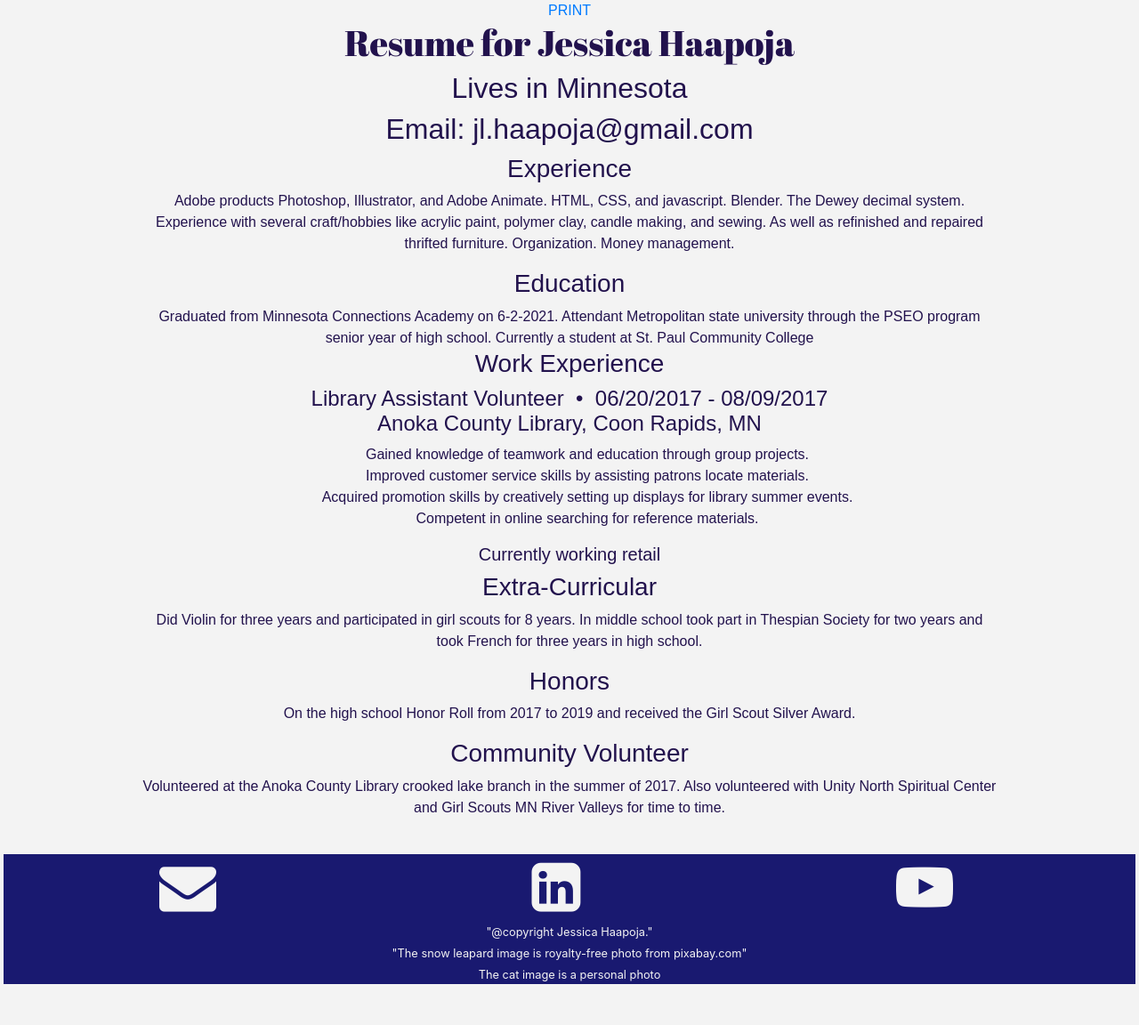
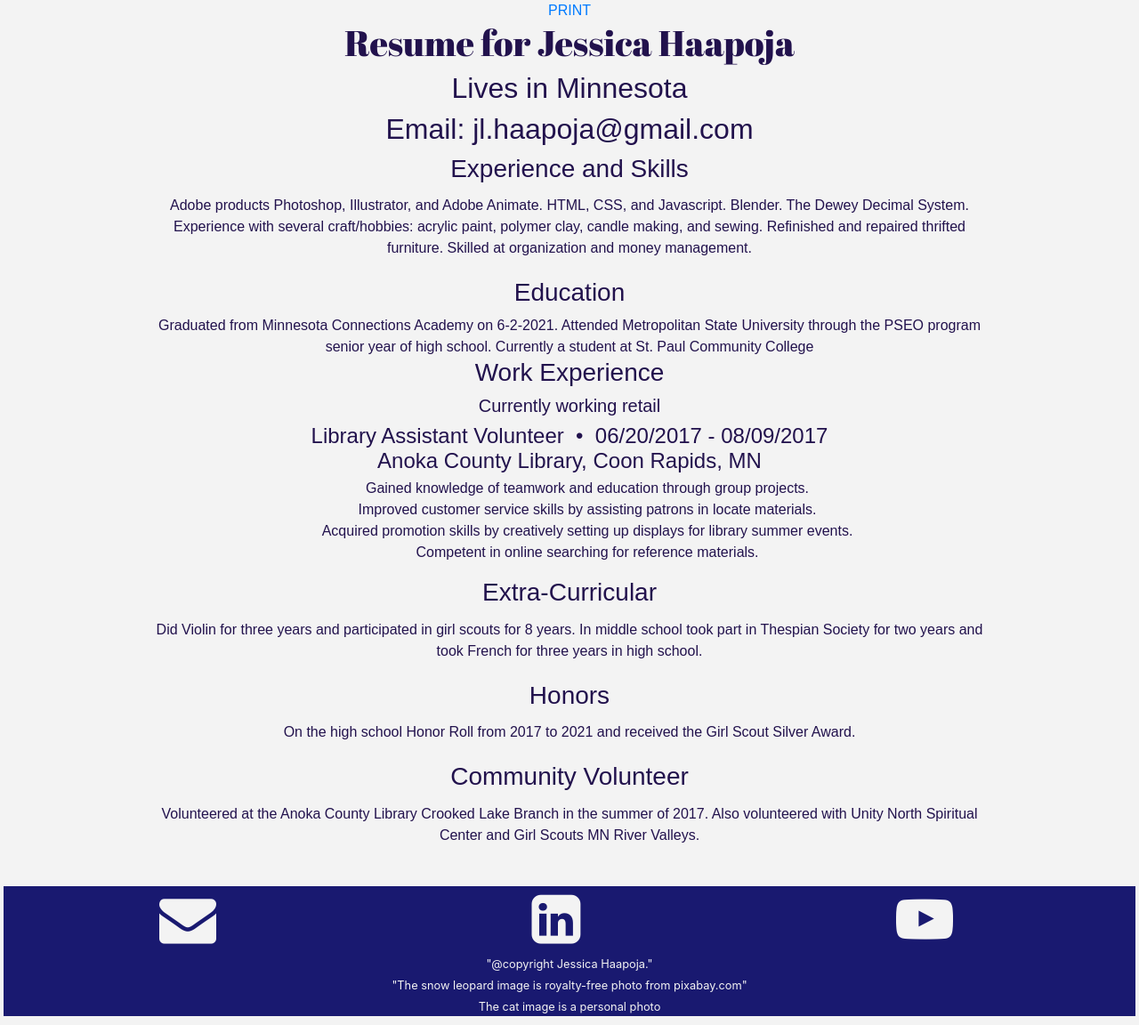
Before and after one commit to Jessica-Haapoja/Portfolio, a plain HTML site: page resume.html in a window 1280 px wide. Shown: the part 188-1340 px from the top of the page at 89% size. Before the commit the page ends 1304 px from the top, so only its background shows below. Drawn offline with nearby package versions, Linux system fonts and the light colour scheme.

Commit message:
Add files via upload

```diff
--- a/resume.html
+++ b/resume.html
@@ -29,27 +29,28 @@
 			<h1>Resume for Jessica Haapoja</h1>
 			<h2>Lives in Minnesota</h2>
 			<h2>Email: jl.haapoja@gmail.com</h2>
-			<h3>Experience</h3>
-			<p>Adobe products Photoshop, Illustrator, and Adobe Animate. HTML, CSS, and javascript. Blender. The Dewey decimal system. Experience with several craft/hobbies like acrylic paint, polymer clay, candle making, and sewing. As well as refinished and repaired thrifted furniture. Organization. Money management.</p>
+			<h3>Experience and Skills</h3>
+			<p>Adobe products Photoshop, Illustrator, and Adobe Animate. HTML, CSS, and Javascript. Blender. The Dewey Decimal System. Experience with several craft/hobbies: acrylic paint, polymer clay, candle making, and sewing. Refinished and repaired thrifted furniture. Skilled at organization and money management.</p>
 			<h3>Education</h3>
 			Graduated from Minnesota Connections Academy on 6-2-2021.
-			Attendant Metropolitan state university through the PSEO program senior year of high school.
+			Attended Metropolitan State University through the PSEO program senior year of high school.
 			Currently a student at St. Paul Community College
 			<h3>Work Experience</h3>
+			<h5>Currently working retail</h5>
 			<h4>Library Assistant Volunteer &nbsp;&bull;&nbsp; 06/20/2017 - 08/09/2017 <br> Anoka County Library, Coon Rapids, MN</h4>
 			<ul class="no-bullets">
 				<li>Gained knowledge of teamwork and education through group projects.</li>
-				<li>Improved customer service skills by assisting patrons locate materials.</li>
+				<li>Improved customer service skills by assisting patrons in locate materials.</li>
 				<li>Acquired promotion skills by creatively setting up displays for library summer events.</li>
 				<li>Competent in online searching for reference materials.</li>
 			</ul>
-			<h5>Currently working retail</h5>
+
 			<h3>Extra-Curricular</h3>
 			<p>Did Violin for three years and participated in girl scouts for 8 years. In middle school took part in Thespian Society for two years and took French for three years in high school.</p>
 			<h3>Honors</h3>
-			<p>On the high school Honor Roll from 2017 to 2019 and received the Girl Scout Silver Award.</p>
+			<p>On the high school Honor Roll from 2017 to 2021 and received the Girl Scout Silver Award.</p>
 			<h3>Community Volunteer</h3>
-			<p>Volunteered at the Anoka County Library crooked lake branch in the summer of 2017. Also volunteered with Unity North Spiritual Center and Girl Scouts MN River Valleys for time to time.</p>
+			<p>Volunteered at the Anoka County Library Crooked Lake Branch in the summer of 2017. Also volunteered with Unity North Spiritual Center and Girl Scouts MN River Valleys.</p>
 		</main>
 		<footer>
 			<div class="container-fluid">
@@ -68,7 +69,7 @@
 			<small>
 				"@copyright Jessica Haapoja."
 				<br>
-				"The snow leapard image is royalty-free photo from pixabay.com"<br>
+				"The snow leopard image is royalty-free photo from pixabay.com"<br>
 				The cat image is a personal photo
 			</small>
 
--- a/style.css
+++ b/style.css
@@ -96,6 +96,14 @@ nav a:active {
 }
 h4{
 	text-align: center;
+	margin: 4px 4px 4px 4px;
+}
+p{
+	text-align: center;
+	padding: 5px 5px 5px 5px;
+}
+.guru{
+	margin: 10px 10px 10px 10px;
 }
 /*CSS without a media query--applies to all sizes unless overridden*/
 
@@ -132,5 +140,6 @@ Canvas {
 	margin: 0 auto;
 }
 button{
+	margin-left: 60px;
 	margin-top: 20px;
 }
```
Also changed, not shown: game.html (+1 -1 lines), index.html (+5 -5 lines), portfolio.html (+8 -9 lines), images/final-part2.jpg (added).
